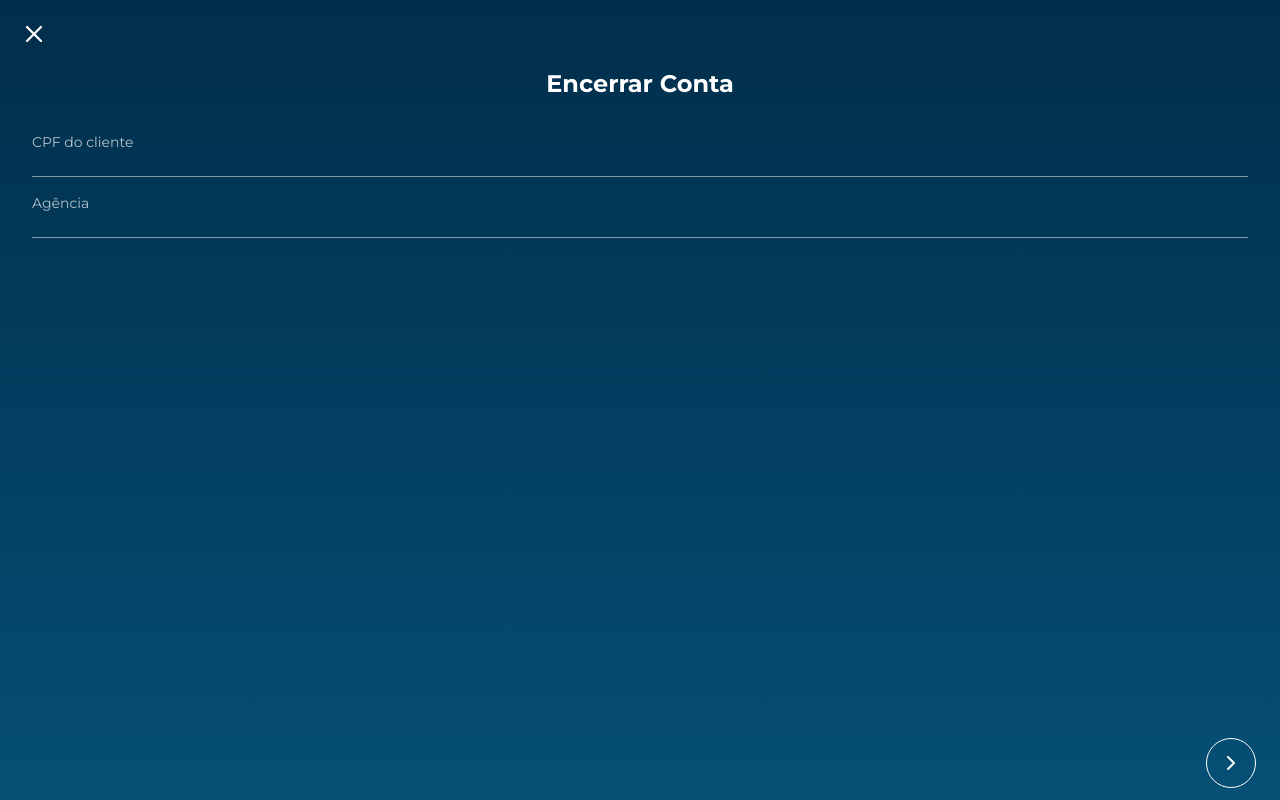
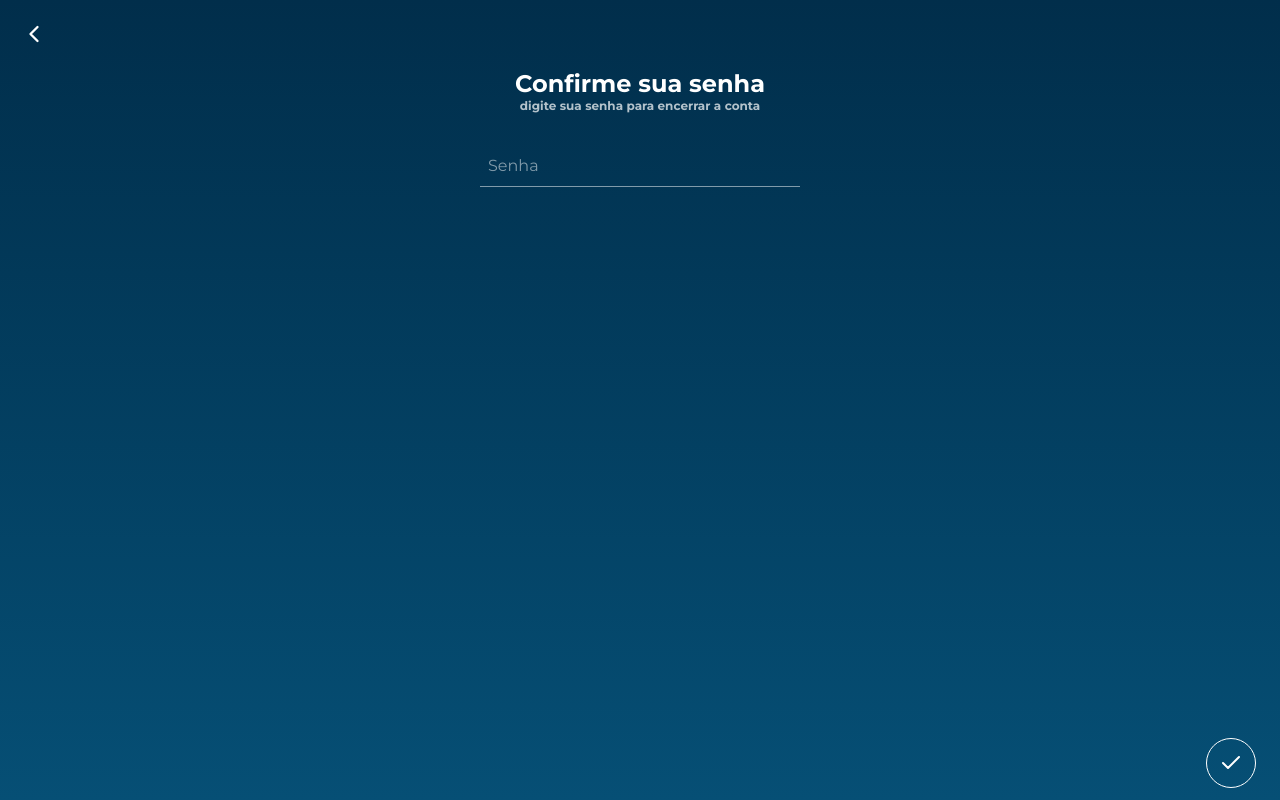
Before and after one commit to LeonardoAtaides/Banco-Malvader, a Next.js app: page /Funcionario/EncerrarConta in a window 1280 px wide. Both pictures are taken after a click on the button 1231 px from the left and 763 px from the top of the page. Built offline with nearby package versions, Linux system fonts and the light colour scheme.

Commit message:
add mudanças no layout

```diff
--- a/src/app/Funcionario/EncerrarConta/page.tsx
+++ b/src/app/Funcionario/EncerrarConta/page.tsx
@@ -9,17 +9,14 @@ export default function AberturaConta() {
   const router = useRouter();
   const [step, setStep] = useState<"dados" | "senha">("dados");
   const [senha, setSenha] = useState("");
-  const [agencia, setAgencia] = useState("");
+
   const [CPF, setCPF] = useState("");
   const [confirmacaoAberta, setConfirmacaoAberta] = useState(false);
 
   // Validação e avanço
   const handleNext = () => {
     if (step === "dados") {
-      if (!agencia.trim() || !CPF.trim()) {
-        alert("Por favor, preencha todos os campos antes de continuar.");
-        return;
-      }
+
       setStep("senha");
     } else {
       if (senha === "321") {
@@ -41,15 +38,6 @@ export default function AberturaConta() {
     );
   }
 
-  // Máscara Agência
-  const handleContaChange = (e: React.ChangeEvent<HTMLInputElement>) => {
-    let input = e.target.value.replace(/\D/g, "");
-    if (input.length > 6) input = input.slice(0, 6);
-    if (input.length > 5) {
-      input = input.slice(0, 5) + "-" + input.slice(5);
-    }
-    setAgencia(input);
-  };
 
   // Máscara CPF
   const handleCPFChange = (e: React.ChangeEvent<HTMLInputElement>) => {
@@ -97,25 +85,12 @@ export default function AberturaConta() {
         {/* FORMULÁRIO DE DADOS */}
         {step === "dados" && (
           <div className="px-3 mt-8 flex flex-col gap-4 mb-28">
-            {/* CPF */}
+
+            {/* Número da conta */}
             <div>
-              <label className="block text-sm text-white/70">CPF do cliente</label>
+              <label className="block text-sm text-white/70">Número da Conta</label>
               <input
                 type="text"
-                value={CPF}
-                maxLength={14}
-                onChange={handleCPFChange}
-                className="w-full bg-transparent border-b border-white/50 text-white outline-none"
-              />
-            </div>
-
-            {/* Agência */}
-            <div>
-              <label className="block text-sm text-white/70">Agência</label>
-              <input
-                type="text"
-                value={agencia}
-                onChange={handleContaChange}
                 className="w-full bg-transparent border-b border-white/50 text-white outline-none"
               />
             </div>
@@ -124,20 +99,24 @@ export default function AberturaConta() {
 
         {/* SENHA */}
         {step === "senha" && (
-          <div className="flex justify-center mt-[18px] w-full px-5">
+          <div className="flex justify-center mt-8 w-full px-5">
             <div className="relative w-full max-w-xs">
               <input
                 type="password"
+                id="senha"
+                name="senha"
                 placeholder=" "
+                required
                 value={senha}
                 onChange={(e) => setSenha(e.target.value)}
                 className="peer w-full bg-transparent border-b border-white/50 p-2 text-white outline-none focus:border-white"
               />
               <label
+                htmlFor="senha"
                 className="absolute left-2 top-2 text-white text-sm transition-all
-                  peer-placeholder-shown:top-2 peer-placeholder-shown:text-white/50 peer-placeholder-shown:text-base
-                  peer-focus:-top-4 peer-focus:text-white peer-focus:text-sm
-                  peer-valid:-top-4 peer-valid:text-white peer-valid:text-sm"
+                           peer-placeholder-shown:top-2 peer-placeholder-shown:text-white/50 peer-placeholder-shown:text-base
+                           peer-focus:-top-4 peer-focus:text-white peer-focus:text-sm
+                           peer-valid:-top-4 peer-valid:text-white peer-valid:text-sm"
               >
                 Senha
               </label>
```
